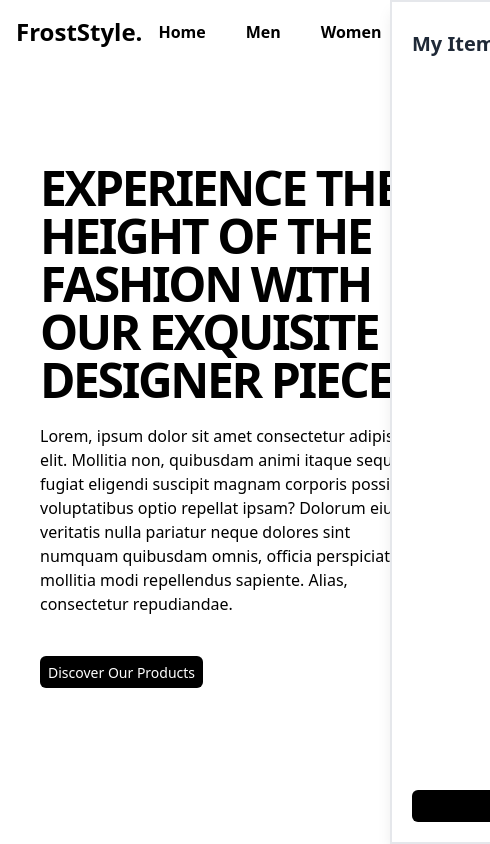
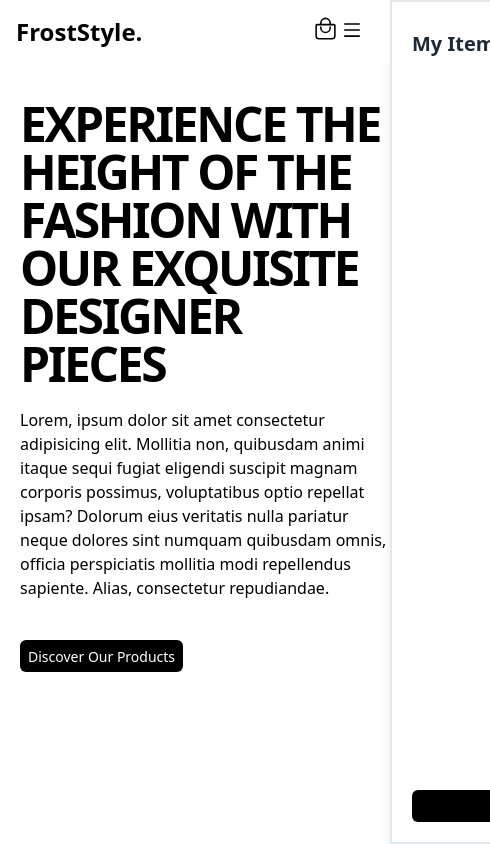
Before and after one commit to Yashwanthreddy711/frost-style, a React (Create React App) app: page /home in a window 390 px wide. Shown: the whole page, 490 px wide, since content can reach past the window. Built offline with nearby package versions, Linux system fonts and the light colour scheme.

Commit message:
added responsiveness

```diff
--- a/src/components/Navbar.jsx
+++ b/src/components/Navbar.jsx
@@ -1,44 +1,115 @@
-import React from 'react'
+import React, { useState } from "react";
 // import { CgProfile } from "react-icons/cg";
 import { IoBagHandleOutline } from "react-icons/io5";
 // import Cart from './Cart';
-import {useDispatch } from 'react-redux';
-import { changeCartstate } from '../redux/Slices/Cartslice';
-import { Link } from 'react-router-dom';
+import { useDispatch } from "react-redux";
+import { changeCartstate } from "../redux/Slices/Cartslice";
+import { Link } from "react-router-dom";
+import { AiOutlineMenu, AiOutlineClose } from "react-icons/ai";
 const Navbar = () => {
-const dispatch=useDispatch();
+  const dispatch = useDispatch();
+  const [nav, setnav] = useState(true);
   // const auth=useSelector((state)=>state.auth.isAuth);
+  const handlenav = () => {
+    setnav(!nav);
+  };
   return (
     <>
-    <div className='flex items-center justify-between w-full h-auto '>
-        <div className='p-4'>
-        <h1 className='text-2xl font-bold'>FrostStyle.</h1>
+      <div className="fixed top-0 z-50 items-center justify-between w-full h-16 bg-white md:flex">
+        <div className="p-4 ">
+          <h1 className="hidden text-2xl font-bold md:flex ">FrostStyle.</h1>
         </div>
-        <div className='flex items-center gap-5 md:mr-20'>
-          <div className='flex items-center gap-10'>
+        <div className="items-center hidden gap-5 md:flex md:mr-20">
+          <div className="flex items-center gap-10">
             <Link to="/home">
-          <h1 className='font-semibold text-black'>Home</h1>
+              <h1 className="font-semibold text-black">Home</h1>
             </Link>
             <Link to="/mens-wear">
-          <h1 className='font-semibold text-black'>Men</h1>
+              <h1 className="font-semibold text-black">Men</h1>
             </Link>
             <Link to="/women-wear">
-          <h1 className='font-semibold text-black'>Women</h1>
+              <h1 className="font-semibold text-black">Women</h1>
             </Link>
-
           </div>
           <Link to="/login">
-            <button className='w-auto h-8 px-2 text-white bg-black rounded-md'>Log out</button>
+            <button className="w-auto h-8 px-2 text-white bg-black rounded-md">
+              Log out
+            </button>
           </Link>
           {/* <CgProfile size={25}/> */}
-            <IoBagHandleOutline size={25} className='cursor-pointer' onClick={()=>dispatch(changeCartstate())}/>
+          <IoBagHandleOutline
+            size={25}
+            className="cursor-pointer"
+            onClick={() => dispatch(changeCartstate())}
+          />
         </div>
 
         {/* <Cart cartstate={handlecart}/> */}
+        {/*This is for mobile view */}
 
+
+        <div
+          className={
+            !nav
+              ? "h-auto w-full left-0 top-0  bg-white border-r-gray-500 "
+              : "fixed left-[-100%]"
+          }
+        >
+
+          <ul className="flex flex-col md:hidden">
+          <div className="p-4 ">
+          <h1 className="fixed left-0 block pl-[16px] text-2xl font-bold top-[16px] text-black md:hidden ">FrostStyle.</h1>
+        </div>
+
+            <div className=" fixed right-8 block pr-5 top-[16px] text-black md:hidden">
+            <IoBagHandleOutline
+              size={25}
+              className="cursor-pointer"
+              onClick={() =>
+                {
+                  dispatch(changeCartstate())
+
+                }}
+            />
+            </div>
+            <div
+              onClick={handlenav}
+              className=" fixed right-2 block px-5 top-[20px] text-black md:hidden"
+            >
+              {!nav ? (
+                <AiOutlineClose size={20} />
+              ) : (
+                <AiOutlineMenu size={20} />
+              )}
+            </div>
+            <Link to="/home">
+              <h1 className="p-4 font-semibold text-black border-b border-gray-300 shadow-sm cursor-pointer">
+                Home
+              </h1>
+            </Link>
+            <Link to="/mens-wear">
+              <h1 className="p-4 font-semibold text-black border-b border-gray-300 shadow-sm cursor-pointer">
+                Men
+              </h1>
+            </Link>
+            <Link to="/women-wear">
+              <h1 className="p-4 font-semibold text-black border-b border-gray-300 shadow-sm cursor-pointer">
+                Women
+              </h1>
+            </Link>
+
+            <Link to="/login">
+              <button className="w-auto h-8 px-2 m-2 text-white bg-black rounded-md">
+                Log out
+              </button>
+            </Link>
+            {/* <CgProfile size={25}/> */}
+
+          </ul>
+        </div>
       </div>
     </>
-  )
-}
+  );
+};
 
-export default Navbar
+export default Navbar;
--- a/src/components/Search.jsx
+++ b/src/components/Search.jsx
@@ -10,7 +10,7 @@ const Search = ({onInputChange}) => {
   };
 
   return (
-    <div className='flex justify-center w-full mt-10 text-red-500'>
+    <div className='z-50 flex justify-center w-full mt-20 text-red-500 bg-white '>
         <input className='h-[20px] w-[80%] md:h-[40px] rounded-md p-4  md:pl-10 border-black border-2 text-base md:text-lg ' onChange={handleInputChange} value={searchValue} placeholder='Enter items to search'/>
     </div>
   )
--- a/src/pages/Home.jsx
+++ b/src/pages/Home.jsx
@@ -13,17 +13,17 @@ const Home = () => {
         <Navbar/>
         <Cart/>
 
-        <div className='justify-between w-full h-full ml-10 md:flex md:px-20 md:gap-60 '>
-          <div className='py-5 md:px-5 md:w-1/2 '>
+        <div className='justify-between w-full h-full ml-5 md:flex md:px-20 md:gap-60 '>
+          <div className='w-full py-5 md:px-5 md:w-1/2 '>
 
-            <h1 className='mt-20 text-5xl font-bold tracking-tighter '>EXPERIENCE THE HEIGHT OF THE FASHION WITH OUR EXQUISITE DESIGNER PIECES </h1>
-            <p className='mt-5 '>Lorem, ipsum dolor sit amet consectetur adipisicing elit. Mollitia non, quibusdam animi itaque sequi fugiat eligendi suscipit magnam corporis possimus, voluptatibus optio repellat ipsam? Dolorum eius veritatis nulla pariatur neque dolores sint numquam quibusdam omnis, officia perspiciatis mollitia modi repellendus sapiente. Alias, consectetur repudiandae.</p>
+            <h1 className='pr-5 mt-20 text-5xl font-bold tracking-tighter '>EXPERIENCE THE HEIGHT OF THE FASHION WITH OUR EXQUISITE DESIGNER PIECES </h1>
+            <p className='pr-5 mt-5 '>Lorem, ipsum dolor sit amet consectetur adipisicing elit. Mollitia non, quibusdam animi itaque sequi fugiat eligendi suscipit magnam corporis possimus, voluptatibus optio repellat ipsam? Dolorum eius veritatis nulla pariatur neque dolores sint numquam quibusdam omnis, officia perspiciatis mollitia modi repellendus sapiente. Alias, consectetur repudiandae.</p>
 
             <Link to="/mens-wear">
             <button className='flex items-center w-auto text-[14px] px-2 md:text-[16px] h-8 mt-10 text-white bg-black rounded-md md:px-5'>Discover Our Products</button>
            </Link>
           </div>
-          <div className='hidden gap-5 md:flex md:w-2/3 md:block'>
+          <div className='hidden gap-5 md:flex md:w-2/3 '>
             <div className='flex flex-col items-center justify-center w-1/3 gap-20 '>
                 <div>
                     <img src={pic1} className='h-48 rounded-full w-30' alt='pic'/>
--- a/src/pages/Itempage.jsx
+++ b/src/pages/Itempage.jsx
@@ -15,9 +15,9 @@ const Itempage = () => {
 
     <Navbar/>
     <Cart/>
-    <div className='w-full md:w-[80%]  mx-auto md:m-20 justify-center items-center sm:flex'>
-      <div className='flex-wrap justify-center w-auto h-full gap-20 border-2 rounded-md md:p-10 md:flex'>
-        <div>
+    <div className='w-auto md:w-[60%] mt-32 mx-auto justify-center items-center flex'>
+      <div className='flex-wrap items-center justify-center h-full gap-20 border-2 rounded-md md:p-10 md:flex'>
+        <div className='flex items-center justify-center p-5 md:p-0'>
           <img src={url} className='w-[300px] h-[400px] rounded-md hover:scale-110 transition-all duration-300 ease-in-out' alt='product_image' />
         </div>
         <div className='flex flex-col items-center w-auto gap-5 '>
--- a/src/pages/Login.jsx
+++ b/src/pages/Login.jsx
@@ -47,8 +47,8 @@ const Login = () => {
   };
 
   return (
-    <div className="flex w-auto ">
-      <div className="flex mx-auto mt-10 border rounded-lg shadow-lg">
+    <div className="flex w-auto px-5 ">
+      <div className="flex w-full md:w-[60%] mx-auto mt-10 border rounded-lg shadow-lg">
       <div className="hidden md:block" >
         <img src={pic6} className=" w-[500px] h-[600px] rounded-l-lg " alt="login pic"/>
       </div>
@@ -61,7 +61,7 @@ const Login = () => {
         onSubmit={handleLogin}
         className="flex flex-col px-5 py-5 mt-2 bg-white md:mt-10 "
       >
-        <label>Username</label>
+        <label>Email</label>
         <input
           type="email"
           name="email"
--- a/src/pages/Orderpage.jsx
+++ b/src/pages/Orderpage.jsx
@@ -11,7 +11,7 @@ const Orderpage = () => {
   const [address, setAddress] = useState('');
   const cartItems=useSelector((state)=>state.cart.cart);
   const checkPayment=async()=>{
-    const stripe = await loadStripe('pk_test_51Oej5MSCLWGe4NcCzy54W3doCvNYKfS0A9Mrlqkg0AvhwNCjjKZ0phSIN35fgwQziJQE19c5aP0WNPRRz2niotqx00ZwlFfUNn');
+    const stripe = await loadStripe("pk_test_51Oej5MSCLWGe4NcCzy54W3doCvNYKfS0A9Mrlqkg0AvhwNCjjKZ0phSIN35fgwQziJQE19c5aP0WNPRRz2niotqx00ZwlFfUNn");
     const body={
       products:cartItems,
       username:firstName,
```
Also changed, not shown: src/pages/Signup.jsx (+5 -5 lines). Lines whose indentation alone changed are shown as unchanged.
